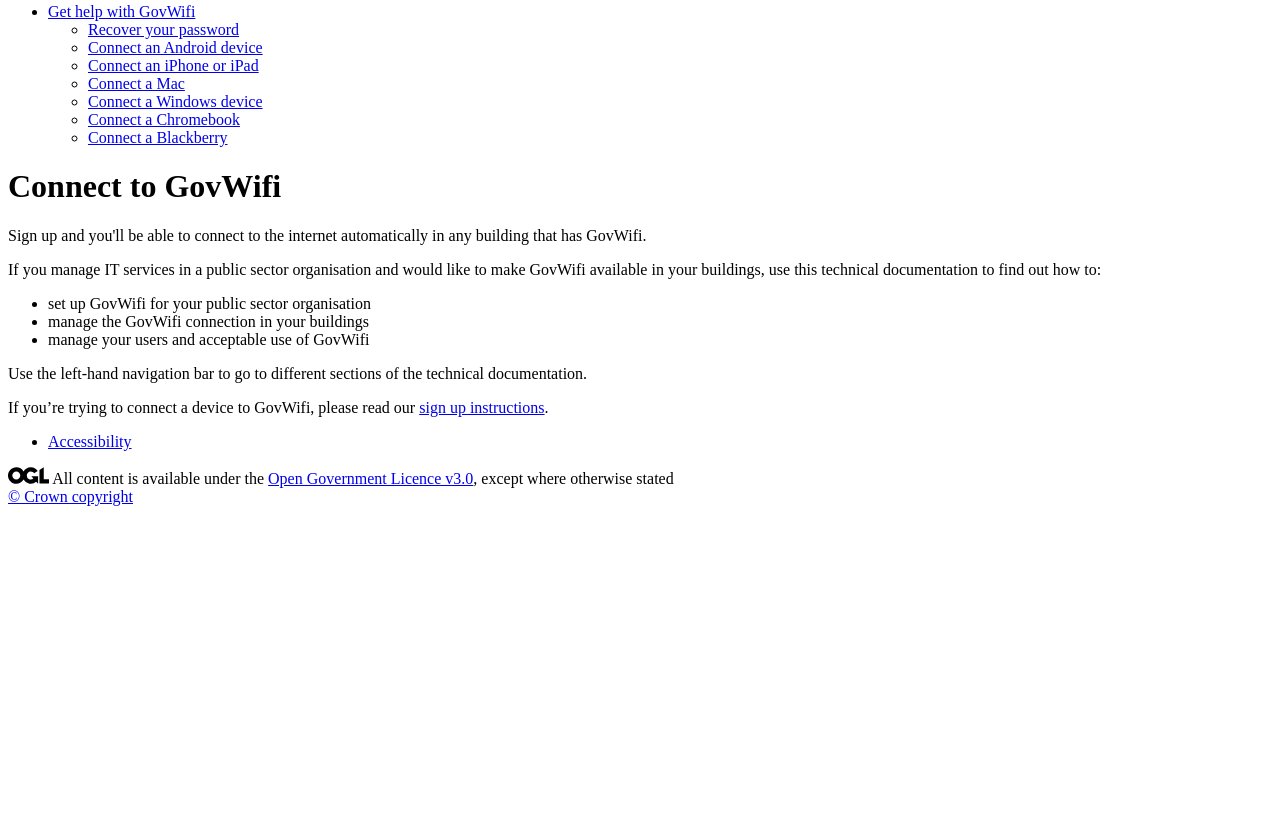
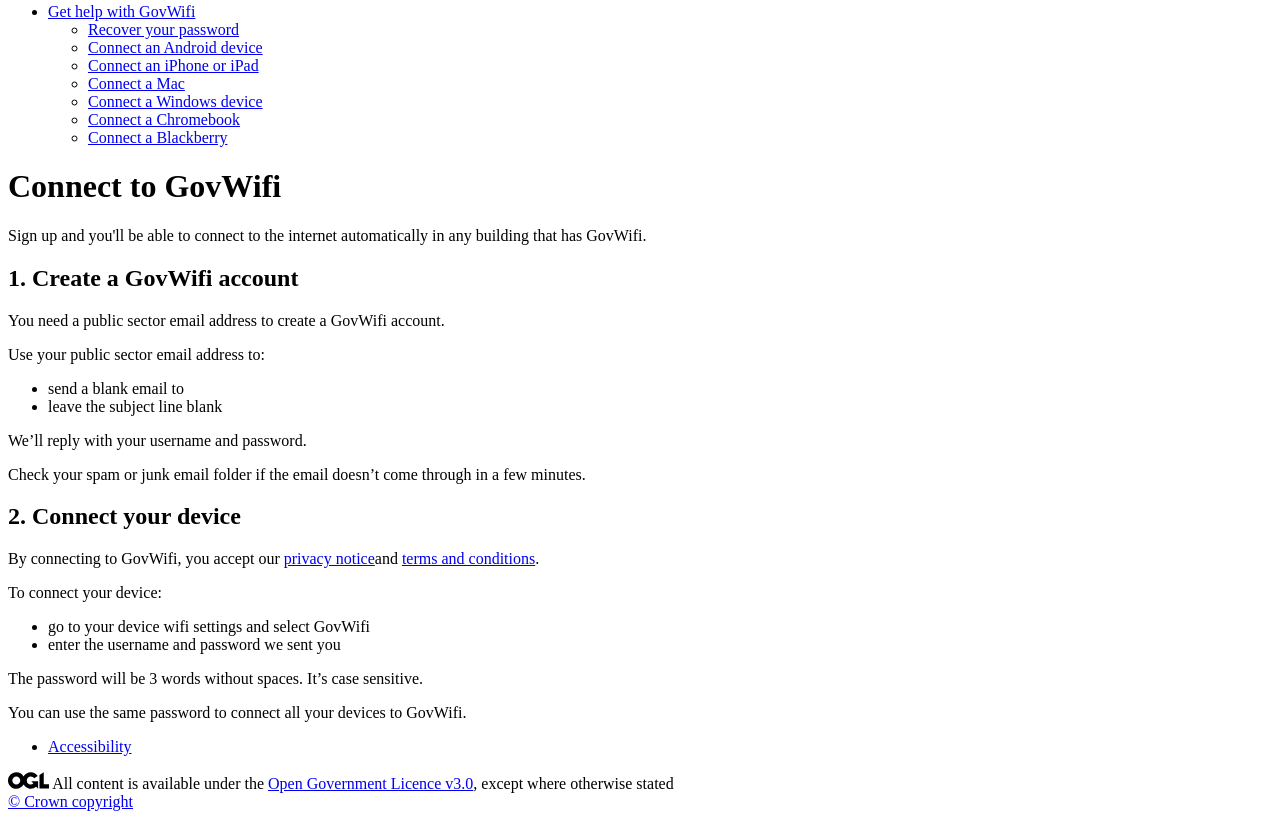
Before and after one commit to StephenGill/wifi-prototype, a plain HTML site: page connect.html in a window 1280 px wide. Shown: the part 322-1141 px from the top of the page. Before the commit the page ends 836 px from the top, so only its background shows below. Drawn offline with Linux system fonts and the light colour scheme.

Commit message:
Update connect.html

```diff
--- a/connect.html
+++ b/connect.html
@@ -156,17 +156,40 @@
         <div class="app-pane__content toc-open-disabled">
           <main id="content" class="technical-documentation" data-module="anchored-headings">
             <p><h1 id="offer-govwifi">Connect to GovWifi</h1><p>Sign up and you'll be able to connect to the internet automatically in any building that has GovWifi.</p>
-<p>If you manage IT services in a public sector organisation and would like to make GovWifi available in your buildings, use this technical documentation to find out how to:</p></p>
 
-<ul>
-<li>set up GovWifi for your public sector organisation</li>
-<li>manage the GovWifi connection in your buildings</li>
-<li>manage your users and acceptable use of GovWifi</li>
-</ul>
+            <h2 class="govuk-heading-m">1. Create a GovWifi account</h2>
 
-<p>Use the left-hand navigation bar to go to different sections of the technical documentation.</p>
+            <p>You need a public sector email address to create a GovWifi account.</p>
 
-<p>If you’re trying to connect a device to GovWifi, please read our <a href="https://www.wifi.service.gov.uk/about-govwifi/connect-to-govwifi/">sign up instructions</a>.</p>
+            <p>Use your public sector email address to:</p>
+
+            <ul>
+              <li>send a blank email to <signup@wifi.service.gov.uk></li>
+              <li>leave the subject line blank</li>
+            </ul>
+
+            <p>We’ll reply with your username and password.</p>
+
+            <p>Check your spam or junk email folder if the email doesn’t come through in a few minutes.</p>
+
+
+
+            <h2 class="govuk-heading-m">2. Connect your device</h2>
+
+            <p>By connecting to GovWifi, you accept our <a href="https://www.wifi.service.gov.uk/privacy-notice">privacy notice</a>and <a href="https://www.wifi.service.gov.uk/terms-and-conditions">terms and conditions</a>.</p>
+
+            <p>To connect your device:</p>
+
+            <ul>
+              <li>go to your device wifi settings and select GovWifi</li>
+              <li>enter the username and password we sent you</li>
+            </ul>
+
+            <p>The password will be 3 words without spaces. It’s case sensitive.</p>
+
+            <p>You can use the same password to connect all your devices to GovWifi.</p>
+
+
 
 
           </main>
```
